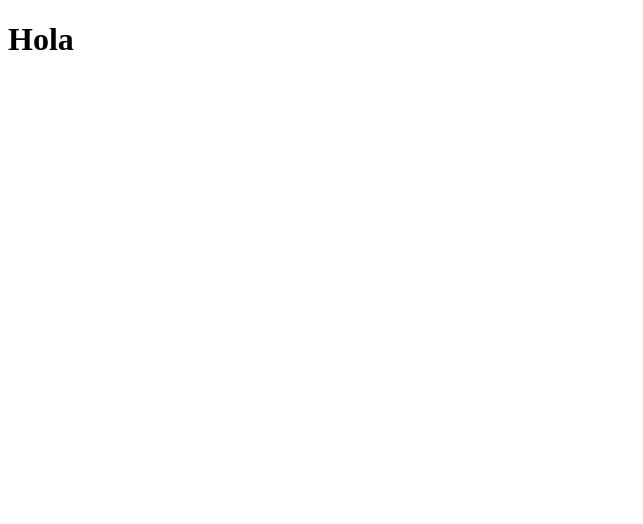
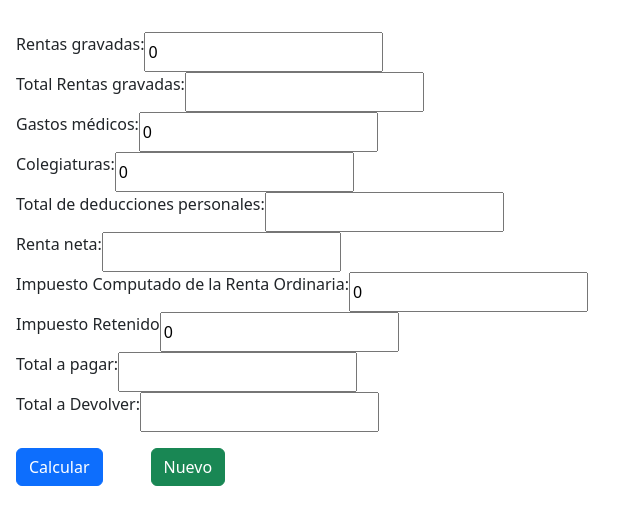
Before and after one commit to Estefany-s/calcular-renta, a React (Vite) app: page / in a window 1280 px wide. Shown: the top 524 px of the page, without its empty margins (0-643 px from the left). Built offline with nearby package versions, Linux system fonts and the light colour scheme.

Commit message:
Calculo de la renta funcional

```diff
--- a/index.html
+++ b/index.html
@@ -5,6 +5,8 @@
     <link rel="icon" type="image/svg+xml" href="/vite.svg" />
     <meta name="viewport" content="width=device-width, initial-scale=1.0" />
     <title>Calcular Renta</title>
+    <link href="https://cdn.jsdelivr.net/npm/bootstrap@5.3.3/dist/css/bootstrap.min.css" rel="stylesheet" integrity="sha384-QWTKZyjpPEjISv5WaRU9OFeRpok6YctnYmDr5pNlyT2bRjXh0JMhjY6hW+ALEwIH" crossorigin="anonymous">
+  <script src="https://cdn.jsdelivr.net/npm/bootstrap@5.3.3/dist/js/bootstrap.bundle.min.js" integrity="sha384-YvpcrYf0tY3lHB60NNkmXc5s9fDVZLESaAA55NDzOxhy9GkcIdslK1eN7N6jIeHz" crossorigin="anonymous"></script>
   </head>
   <body>
     <div id="root"></div>
--- /dev/null
+++ b/src/components/CalcularRenta.jsx
@@ -0,0 +1,170 @@
+import { useState } from "react";
+
+export const CalcularRenta = () => {
+    const [rentaGravada, setRentaGravada] = useState(0);
+    const [totalRentaGravada, setTotalRentaGravada] = useState();
+    const [gastosMedicos, setGastosMedicos] = useState(0);
+    const [colegiatura, setColegiatura] = useState(0);
+    const [rentaNeta, setRentaNeta] = useState();
+    const [impuestoComputado, setImpuestoComputado] = useState();
+    const [impuestoRetenido, setImpuestoRetenido] = useState();
+    const [totalAPagar, setTotalAPagar] = useState();
+    const [totalADevolver, setTotalADevolver] = useState();
+    const [deduccionesPersonales, setDeduccionesPersonales] = useState();
+
+    const limpiarDatos = (e) => {
+        e.preventDefault();
+        setRentaGravada(0);
+        setTotalRentaGravada(0);
+        setGastosMedicos(0);
+        setColegiatura(0);
+        setRentaNeta(0);
+        setImpuestoComputado(0);
+        setImpuestoRetenido(0);
+        setTotalAPagar(0);
+        setTotalADevolver(0);
+        setDeduccionesPersonales(0);
+    }
+
+    const calcularDeducciones = () => {
+        return gastosMedicos + colegiatura;
+    }
+
+    const calcularImpuestoComputado = (rentaGravada, deduccionesPersonales) => {
+        let renta = 0;
+        let exento = 0;
+        let porcentaje = 0;
+        let cuotaFija = 0;
+
+        if (rentaGravada >= 0.01 && rentaGravada <= 4064) {
+            renta = rentaGravada;
+        } else if (rentaGravada >= 4064.01 && rentaGravada <= 9142.86) {
+            exento = 4064;
+            porcentaje = 0.1;
+            cuotaFija = 212.12;
+        } else if (rentaGravada >= 9142.87 && rentaGravada <= 22857.14) {
+            exento = 9142.86;
+            porcentaje = 0.2;
+            cuotaFija = 720;
+        } else if (rentaGravada >= 22857.15) {
+            exento = 22857.14;
+            porcentaje = 0.3;
+            cuotaFija = 3462.86;
+        }
+
+        return ((rentaGravada - exento) * porcentaje + cuotaFija) - deduccionesPersonales;
+    }
+
+    const calcularImpuestoRetenido = (rentaGravada) => {
+        let exento = 0;
+        let porcentaje = 0;
+        let cuotaFija = 0;
+        let rentaGravadaMensual = rentaGravada / 12;
+
+        if (rentaGravadaMensual >= 0.01 && rentaGravadaMensual <= 472) {
+            return rentaGravadaMensual * 12;
+        } else if (rentaGravadaMensual >= 472.01 && rentaGravadaMensual <= 895.24) {
+            exento = 472;
+            porcentaje = 0.1;
+            cuotaFija = 17.67;
+        } else if (rentaGravadaMensual >= 895.25 && rentaGravadaMensual <= 2038.1) {
+            exento = 895.24;
+            porcentaje = 0.2;
+            cuotaFija = 60;
+        } else if (rentaGravadaMensual >= 2038.11) {
+            exento = 2038.10;
+            porcentaje = 0.3;
+            cuotaFija = 288.57;
+        }
+
+        return (((rentaGravadaMensual - exento) * porcentaje + cuotaFija) * 12);
+    }
+
+    const calcularPagarODevolver = (impuestoComputado, impuestoRetenido) => {
+        if (impuestoRetenido > impuestoComputado) {
+            return { totalDevolver: impuestoRetenido - impuestoComputado, totalPagar: 0 };
+        } else {
+            return { totalDevolver: 0, totalPagar: impuestoComputado - impuestoRetenido };
+        }
+    }
+
+    const calcular = (e) => {
+        e.preventDefault();
+
+        setTotalRentaGravada(rentaGravada);
+
+        // Calcular deducciones
+        const deduccionesPersonales = calcularDeducciones();
+        setDeduccionesPersonales(deduccionesPersonales);
+
+        // Calcular la renta neta
+        const rentaNeta = rentaGravada - deduccionesPersonales;
+        setRentaNeta(rentaNeta.toFixed(2));
+
+        // Calcular impuestos
+        const impuestoComputado = calcularImpuestoComputado(rentaGravada, deduccionesPersonales);
+        setImpuestoComputado(impuestoComputado.toFixed(2));
+
+        const impuestoRetenido = calcularImpuestoRetenido(rentaGravada);
+        setImpuestoRetenido(impuestoRetenido.toFixed(2));
+
+        // Calcular total a pagar o devolver
+        const { totalDevolver, totalPagar } = calcularPagarODevolver(impuestoComputado, impuestoRetenido);
+        setTotalADevolver(totalDevolver.toFixed(2));
+        setTotalAPagar(totalPagar.toFixed(2));
+    }
+
+    return (
+        <form className="mt-3 p-3">
+            <div className="d-flex">
+                <p>Rentas gravadas: </p>
+                <input type="number" value={rentaGravada} onChange={(e) => setRentaGravada(e.target.value)} />
+            </div>
+            <div className="d-flex">
+                <p>Total Rentas gravadas: </p>
+                <input type="number" defaultValue={totalRentaGravada} readOnly/>
+            </div>
+            <div className="d-flex">
+                <p>Gastos médicos: </p>
+                <input type="number" value={gastosMedicos} onChange={(e) => setGastosMedicos(parseInt(e.target.value) || 0)} />
+            </div>
+            <div className="d-flex">
+                <p>Colegiaturas: </p>
+                <input type="number" value={colegiatura} onChange={(e) => setColegiatura(parseInt(e.target.value) || 0)} />
+            </div>
+            <div className="d-flex">
+                <p>Total de deducciones personales: </p>
+                <input type="number" defaultValue={deduccionesPersonales} readOnly />
+            </div>
+            <div className="d-flex">
+                <p>Renta neta: </p>
+                <input type="text" defaultValue={rentaNeta} readOnly />
+            </div>
+            <div className="d-flex">
+                <p>Impuesto Computado de la Renta Ordinaria: </p>
+                <input type="text" value={parseFloat(impuestoComputado) || 0} readOnly/>
+            </div>
+            <div className="d-flex">
+                <p>Impuesto Retenido </p>
+                <input type="text" value={parseFloat(impuestoRetenido) || 0} readOnly />
+            </div>
+            <div className="d-flex">
+                <p>Total a pagar: </p>
+                <input type="text" defaultValue={totalAPagar} readOnly/>
+            </div>
+            <div className="d-flex">
+                <p>Total a Devolver: </p>
+                <input type="text" defaultValue={totalADevolver} readOnly/>
+            </div>
+
+            <div className="d-flex mt-3">
+                <button className="btn btn-primary me-5" onClick={calcular}>
+                    Calcular
+                </button>
+                <button className="btn btn-success" onClick={limpiarDatos}>
+                    Nuevo
+                </button>
+            </div>
+        </form>
+    )
+}
--- a/src/main.jsx
+++ b/src/main.jsx
@@ -1,9 +1,9 @@
-import React from 'react'
-import ReactDOM from 'react-dom/client'
-import App from './App.jsx'
+import React from 'react';
+import ReactDOM from 'react-dom/client';
+import { CalcularRenta } from './components/CalcularRenta.jsx';
 
 ReactDOM.createRoot(document.getElementById('root')).render(
   <React.StrictMode>
-    <App />
+    <CalcularRenta />
   </React.StrictMode>,
 )
```
